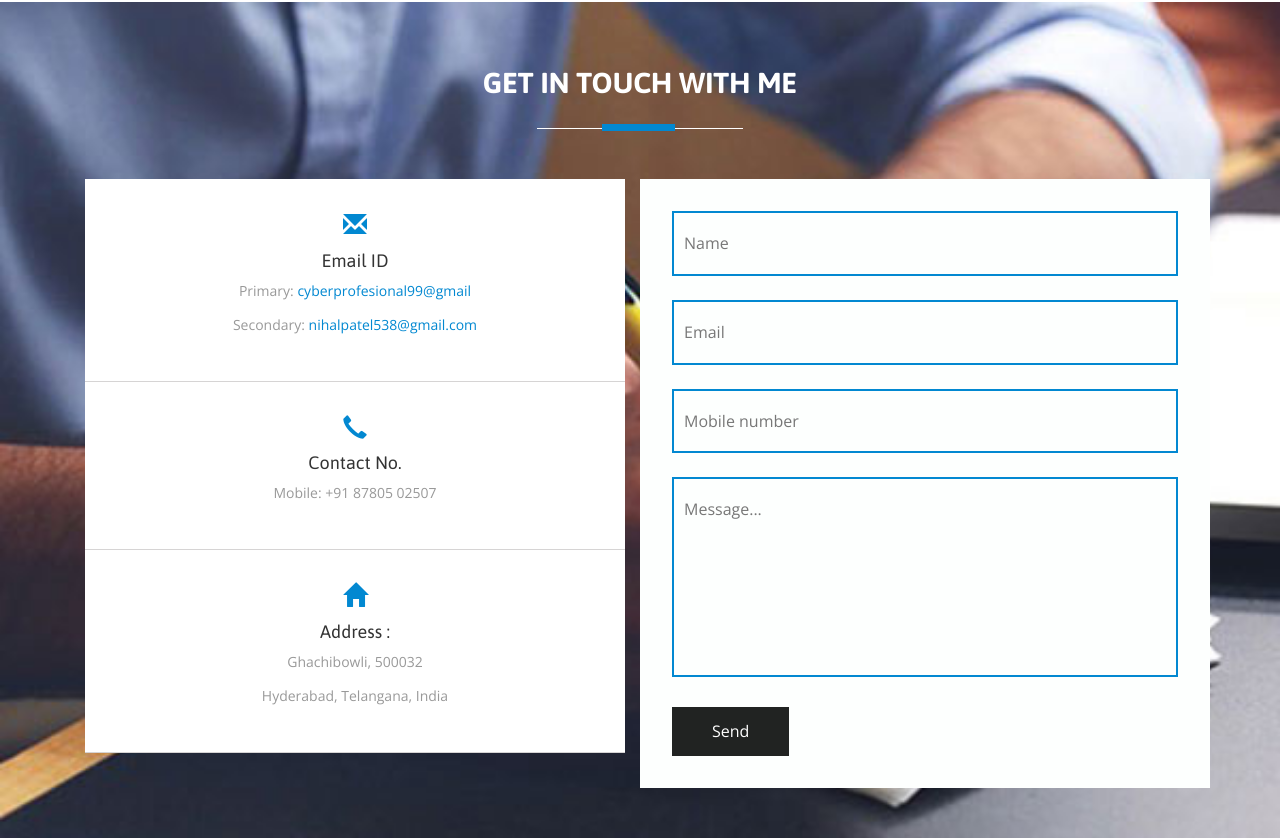
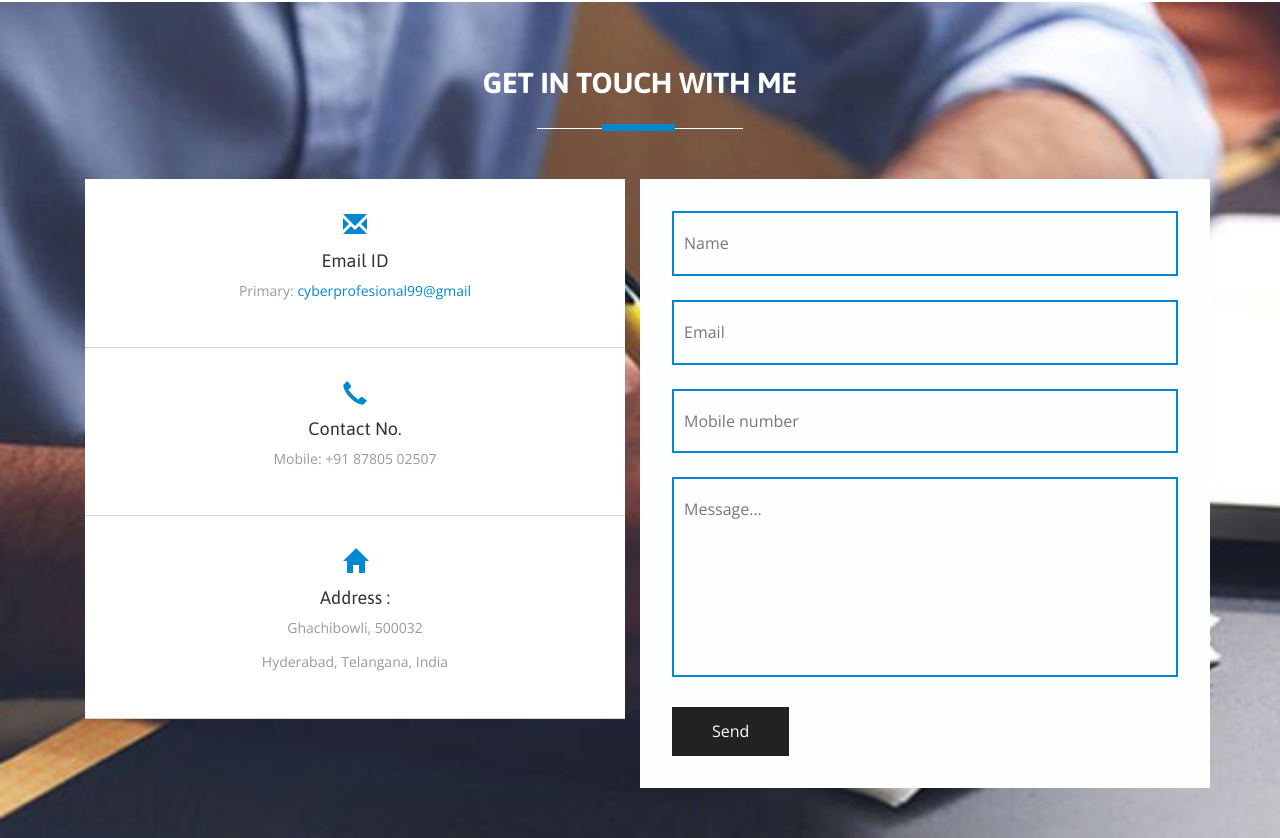
Before and after one commit to nihalparsania/Nihalparsania.github.io, a plain HTML site: page index.html in a window 1280 px wide. Shown: the part 5325-6163 px from the top of the page. Drawn offline with nearby package versions, Linux system fonts and the light colour scheme; files whose address does not match are found by name.

Commit message:
Update index.html

```diff
--- a/index.html
+++ b/index.html
@@ -929,8 +929,8 @@ Smartphone Compatible web template" />
               <h4>Email ID</h4>
               <ul>
                 <li>Primary: <a href="mailto:cyberprofesional99@gmail">cyberprofesional99@gmail</a></li>
-                <li>
-                  <Secondary>Secondary: <a href="mailto:nihalpatel538@gmail.com">nihalpatel538@gmail.com</a></li>
+               <!--- <li>
+                  <Secondary>Secondary: <a href="mailto:nihalpatel538@gmail.com">nihalpatel538@gmail.com</a></li>-->
               </ul>
             </div>
           </div>
```
